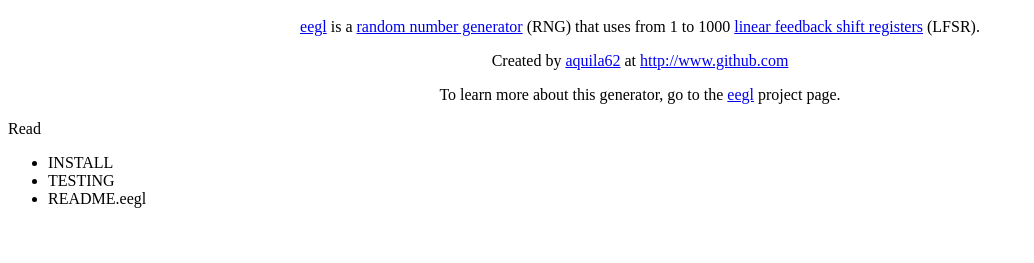
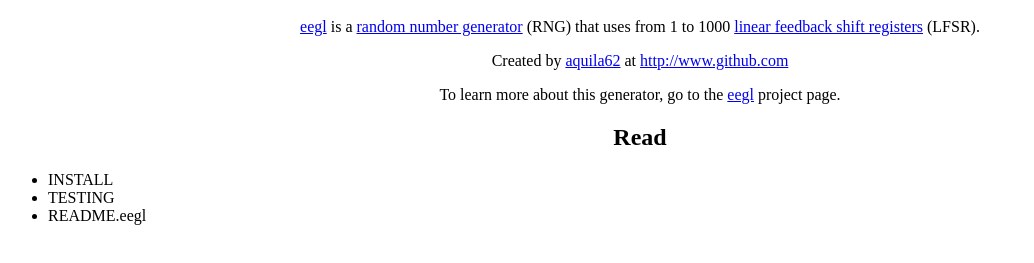
Before and after one commit to aquila62/aquila62.github.io, a plain HTML site: page index.html in a window 1280 px wide. Shown: the part 95-358 px from the top of the page, without its empty margins (0-1034 px from the left). Drawn offline with Linux system fonts and the light colour scheme.

Commit message:
Centering

```diff
--- a/index.html
+++ b/index.html
@@ -34,9 +34,11 @@ http://www.github.com</A>
 To learn more about this generator, go to the
 <A HREF="http://www.github.com/aquila62/eegl">
 eegl</A> project page.
-<P>
+<P ALIGN=CENTER>
+<H2 ALIGN=CENTER>
 Read
-<P>
+</H2>
+<P ALIGN=CENTER>
 <UL>
 <LI>
 INSTALL
```
